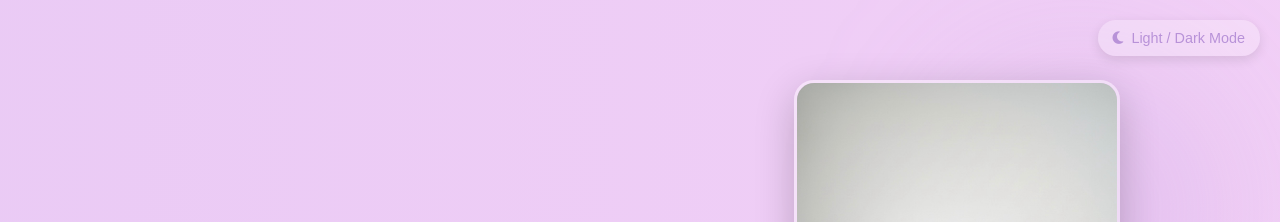
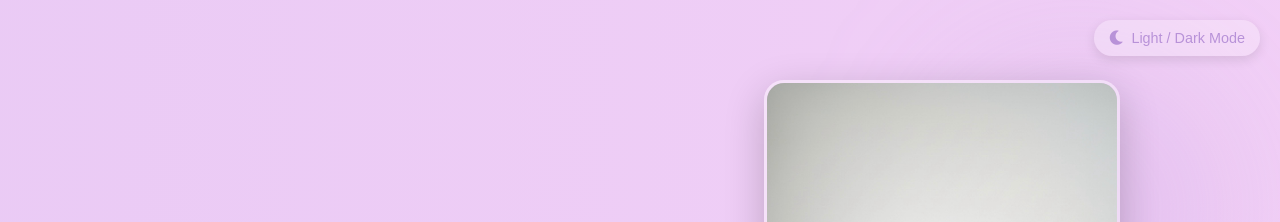
Before and after one commit to hafsaisa/hafsa-tech, a plain HTML site: page index.html in a window 1280 px wide. Shown: the top 222 px of the page. Drawn offline with Linux system fonts and the light colour scheme; a small style sheet from the web is missing.

Commit message:
Update index.html

```diff
--- a/index.html
+++ b/index.html
@@ -3,8 +3,9 @@
 <head>
   <title>Hafsa Issa | Portfolio</title>
   <link href="https://fonts.googleapis.com/css2?family=Merriweather:wght@700&family=Poppins:wght@400;500&display=swap" rel="stylesheet">
-  <!-- Font Awesome CDN for stars -->
-  <link rel="stylesheet" href="https://cdnjs.cloudflare.com/ajax/libs/font-awesome/6.4.2/css/all.min.css" integrity="sha512-pVqvK+8Ue6Q1NhR1s0UvIecDnXgIyrv8dQYj7U5/n+FhZ0uFvU8J0pH4XJXvXyE+gDjr4NT8DRyZ0QYpK+vGhQ==" crossorigin="anonymous" referrerpolicy="no-referrer" />
+
+  <!-- Correct Font Awesome CDN for stars -->
+  <link rel="stylesheet" href="https://cdnjs.cloudflare.com/ajax/libs/font-awesome/5.15.4/css/all.min.css" integrity="sha512-dBwexN8fZ8Pb/wt4pPBhpo2jWmJss+OYX2/HnsFJymdS7Yd9GukD2PA5Z1U7W1m6I2O7ff/2jPcf3F2Z8wFjYg==" crossorigin="anonymous" referrerpolicy="no-referrer" />
 
   <style>
     :root {
@@ -107,7 +108,7 @@
     .header-left h1 { margin:0; font-size:3em; font-family:'Merriweather', serif; }
     .header-left p { font-size:1.2em; margin-top:10px; }
     .header-right {
-      width: 320px; height: 440px; /* bigger profile */
+      width: 350px; height: 480px;
       border-radius: 20px;
       overflow: hidden;
       box-shadow: 0 12px 40px rgba(0,0,0,0.2);
@@ -143,7 +144,6 @@
     a { color: var(--accent-color); text-decoration:none; font-weight:500; transition: color 0.3s;}
     a:hover { color:#9462c1; text-decoration:underline;}
 
-    /* Stars rating */
     .interactive-stars i {
       font-size: 1.5em;
       color: #ddd;
@@ -264,7 +264,7 @@
     }, { threshold: 0.1 });
     sections.forEach(section => observer.observe(section));
 
-    // Stars interactive
+    // Interactive stars
     const stars = document.querySelectorAll('.interactive-stars i');
     const ratingValue = document.getElementById('rating-value');
     stars.forEach(star => {
```
